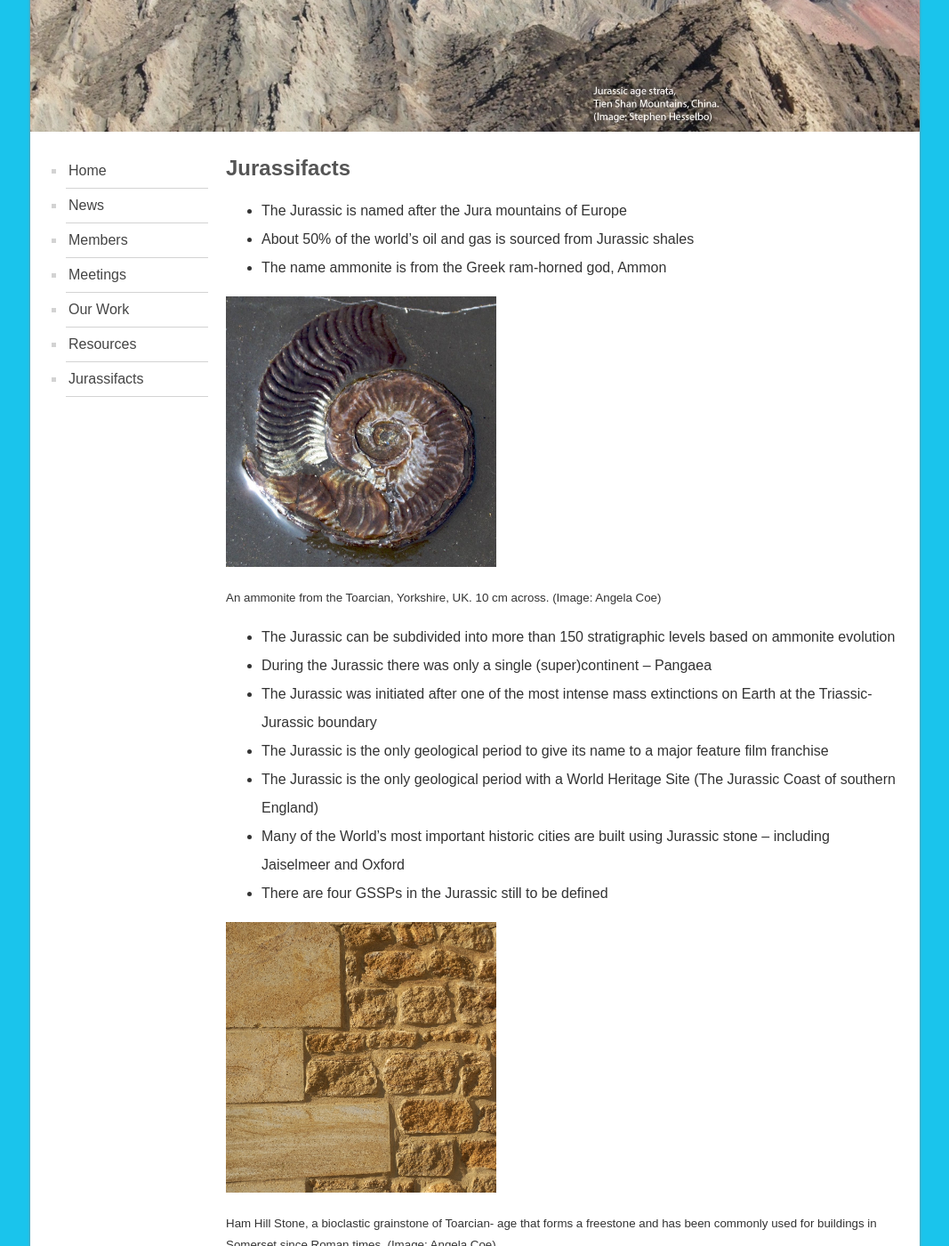
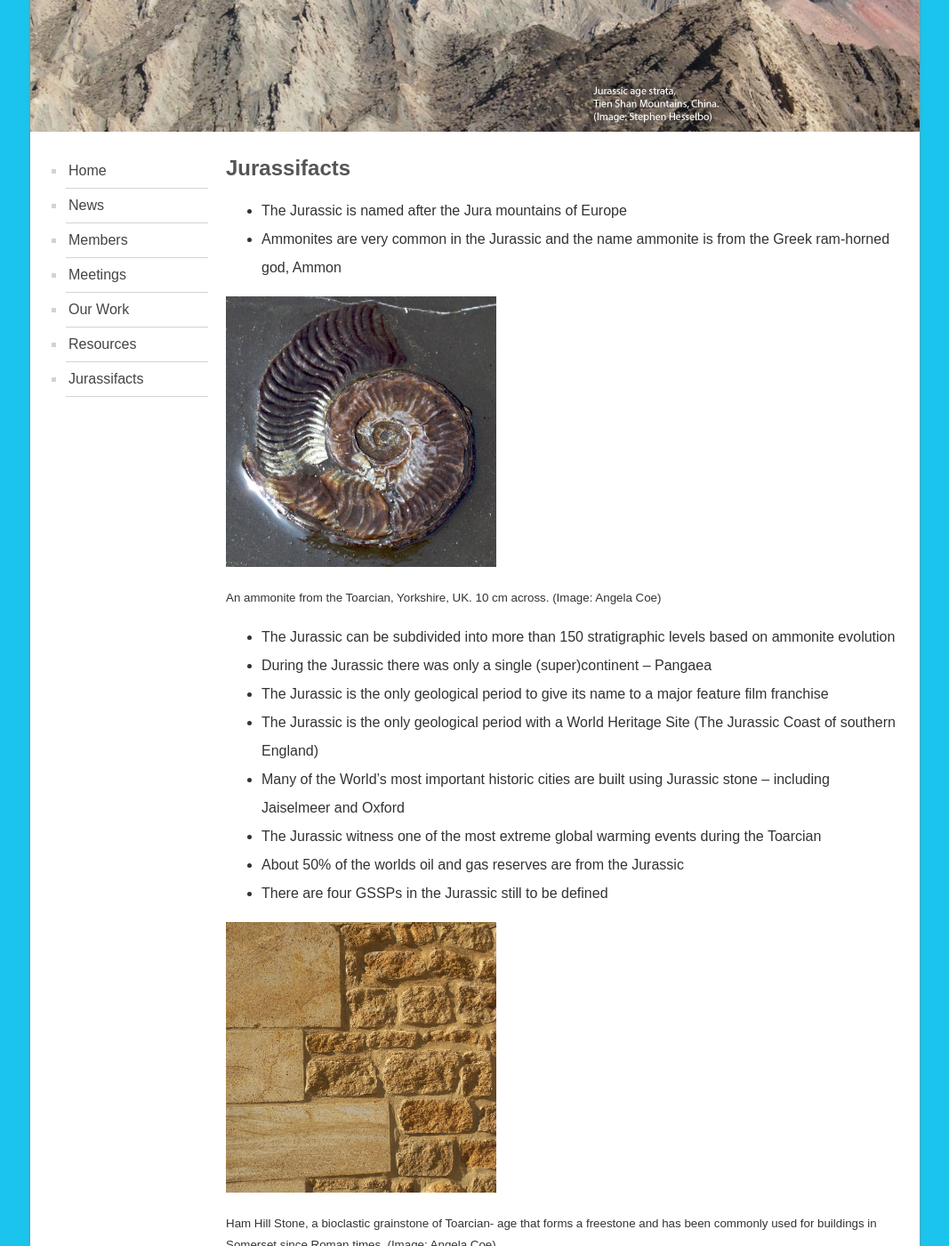
Before and after one commit to i-c-stratigraphy/subcommission-jurassic, a Jekyll site: the page built from pages/jurassifacts.md, in a window 1280 px wide and 1400 px high, scrolled down 240 px. Shown: the whole window at 89% size, without its empty margins (106-1173 px from the left). Built offline with Jekyll 4.4.1, drawn with Linux system fonts in a browser that asks for light colours; some of the changed text lies outside the part shown.

Commit message:
Update jurassifacts.md

```diff
--- a/pages/jurassifacts.md
+++ b/pages/jurassifacts.md
@@ -5,8 +5,7 @@ permalink: /jurassifacts
 ---
 ## Jurassifacts
 * The Jurassic is named after the Jura mountains of Europe
-* About 50% of the world’s oil and gas is sourced from Jurassic shales
-* The name ammonite is from the Greek ram-horned god, Ammon
+* Ammonites are very common in the Jurassic and the name ammonite is from the Greek ram-horned god, Ammon
 
 <a href="images/coe-ammonite-toarcianimg_39443.jpg"><img src="images/coe-ammonite-toarcianimg_39443.jpg" alt="ammonite" style="width:40%" /></a>
 <p style="font-size:smaller;">An ammonite from the Toarcian, Yorkshire, UK. 10 cm across. (Image: Angela Coe)</p>
@@ -14,12 +13,16 @@ permalink: /jurassifacts
 
 * The Jurassic can be subdivided into more than 150 stratigraphic levels based on ammonite evolution
 * During the Jurassic there was only a single (super)continent – Pangaea
-* The Jurassic was initiated after one of the most intense mass extinctions on Earth at the Triassic-Jurassic boundary
 * The Jurassic is the only geological period to give its name to a major feature film franchise
 * The Jurassic is the only geological period with a World Heritage Site (The Jurassic Coast of southern England)
 * Many of the World’s most important historic cities are built using Jurassic stone – including Jaiselmeer and Oxford
+* The Jurassic witness one of the most extreme global warming events during the Toarcian
+* About 50% of the worlds oil and gas reserves are from the Jurassic
 * There are four GSSPs in the Jurassic still to be defined
 
 
 <a href="images/coe-ham-hill-stonecoe-ham-hill-stonedsc_0162-1.jpg"><img src="images/coe-ham-hill-stonecoe-ham-hill-stonedsc_0162-1.jpg" alt="ammonite" style="width:40%" /></a>
 <p style="font-size:smaller;">Ham Hill Stone, a bioclastic grainstone of Toarcian- age that forms a freestone and has been commonly used for buildings in Somerset since Roman times. (Image: Angela Coe)</p>
+
+* The Jurassic was initiated after one of the most intense mass extinctions on Earth at the Triassic-Jurassic boundary
+* The earliest known bird, Archaeopteryx, evolved in the Jurassic
```
